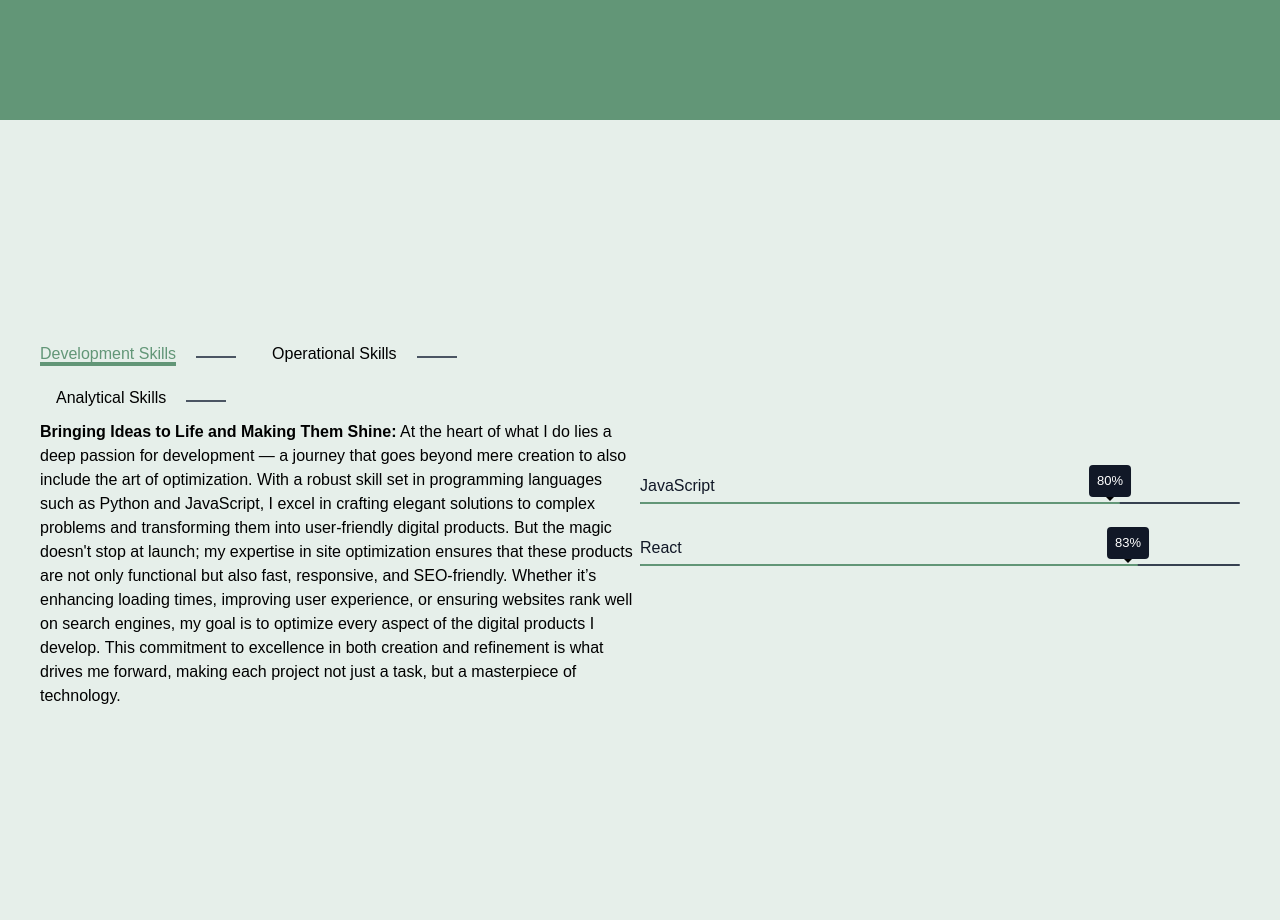
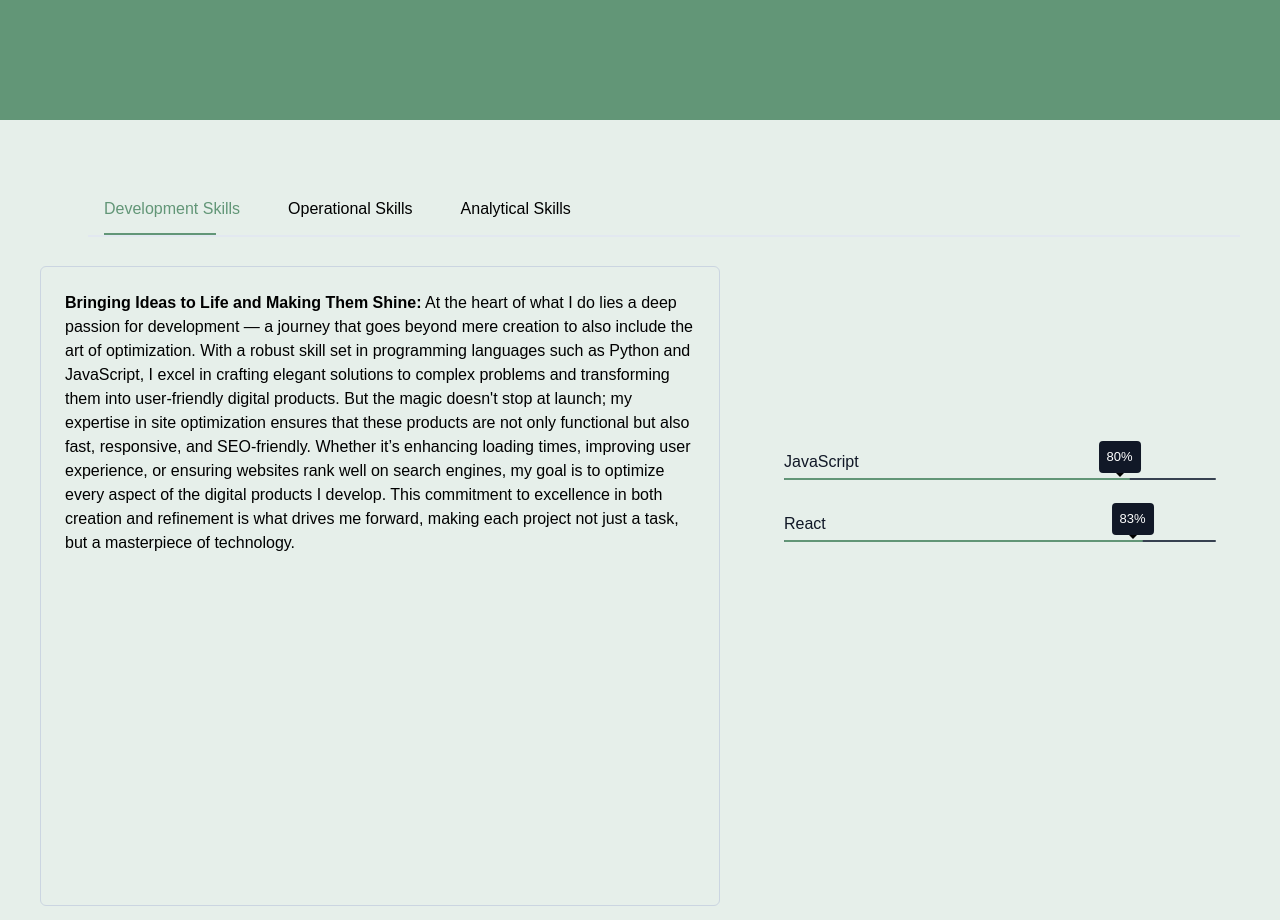
Before and after one commit to naveenjothi/portfolio, a Nuxt app: page / in a window 1280 px wide. Shown: the part 1480-2400 px from the top of the page. Built offline with nearby package versions, Linux system fonts and the light colour scheme.

Commit message:
cleaned up key facts

```diff
--- a/components/home/keyfacts.vue
+++ b/components/home/keyfacts.vue
@@ -2,36 +2,49 @@
   <div
     data-aos="fade-up"
     data-aos-duration="3000"
-    class="min-h-screen w-full px-4 md:px-10 flex flex-col md:flex-row items-center justify-center"
+    class="min-h-screen w-full px-4 md:px-10 flex flex-col md:flex-row items-center justify-center flex-wrap"
   >
-    <div class="flex flex-col md:flex-row items-center justify-center w-full">
-      <div class="w-full md:w-1/2">
-        <ul class="flex flex-wrap space-x-4">
+    <div class="flex-auto w-full pt-12 ps-12">
+      <ul class="flex flex-wrap space-x-4 border-b-2 border-slate-200">
         <li
           v-for="tab in tabs"
           :key="tab.label"
-            class="my-2 cursor-pointer text-base"
+          class="cursor-pointer text-base px-4 py-3 relative z-0"
           @click="activeTab = tab.label"
         >
           <span
             :class="{
-                'text-primary border-b-4 border-primary':
-                  activeTab === tab.label,
+              'text-primary': activeTab === tab.label,
             }"
           >
             {{ tab.label }}
           </span>
+          <div
+            :class="{
+              'bg-primary h-0.5 w-2/3 absolute bottom-0 z-[-1]':
+                activeTab === tab.label,
+            }"
+          ></div>
         </li>
       </ul>
-        <span
+    </div>
+
+    <div
+      class="flex flex-col md:flex-row items-center justify-between w-full gap-10"
+    >
+      <div
+        class="w-full md:w-2/5 p-6 flex-auto border border-slate-300 rounded-md min-h-[calc(100vh-160px)]"
+      >
+        <div
           v-if="tabData?.content"
           v-html="tabData.content"
           class="text-left"
-        >
-        </span>
+        />
       </div>
 
-      <div class="md:flex-1 text-center md:text-left py-4 md:py-0 w-full">
+      <div
+        class="w-full md:w-2/5 text-center md:text-left p-6 flex-initial min-h-96"
+      >
         <div
           v-if="activeTab === tabs[0].label"
           data-aos="fade-in"
@@ -99,9 +112,4 @@ const tabData = computed(() =>
     flex-direction: column;
   }
 }
-
-li:after {
-  content: "";
-  @apply w-10 top-1/2 relative float-right bg-gray-600 h-0.5 mx-5 mt-0.5;
-}
 </style>
```
Lines whose indentation alone changed are shown as unchanged.
